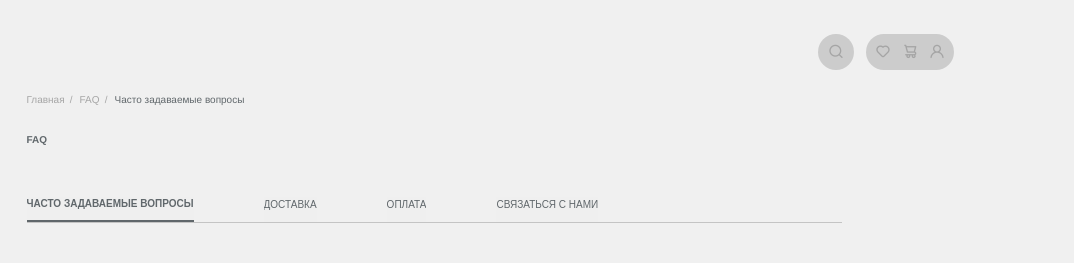
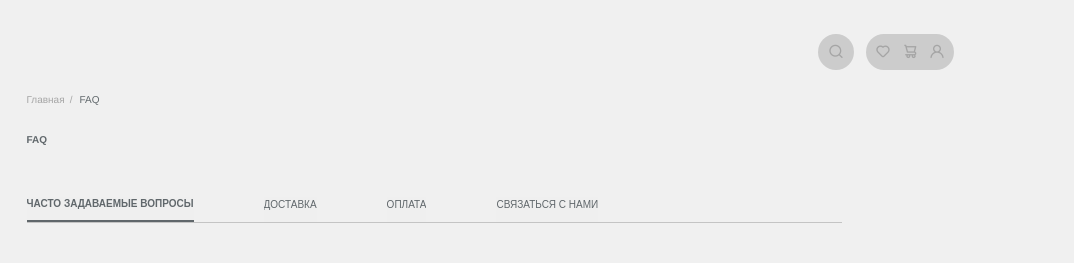
Before and after one commit to pavelzelencow/WAY, a plain HTML site: page faq.html in a window 1280 px wide. Shown: the top 263 px of the page, 206-1280 px from the left. Drawn offline with nearby package versions, Linux system fonts and the light colour scheme.

Commit message:
fix: breadcrumbs

```diff
--- a/faq.html
+++ b/faq.html
@@ -108,11 +108,6 @@
                         <li class="breadcrumbs__item">
                             <a class="breadcrumbs__link" href="#">
                                 FAQ
-                            </a>
-                        </li>
-                        <li class="breadcrumbs__item">
-                            <a class="breadcrumbs__link" href="#">
-                                Часто задаваемые вопросы
                             </a>
                         </li>
                     </ul>
```
